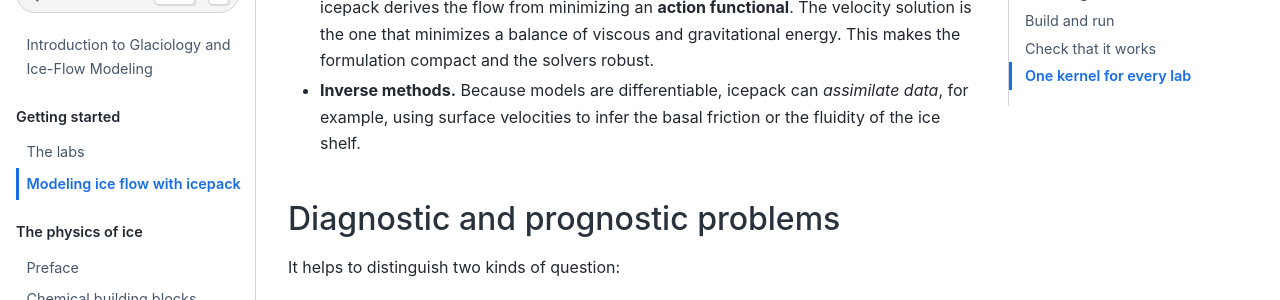
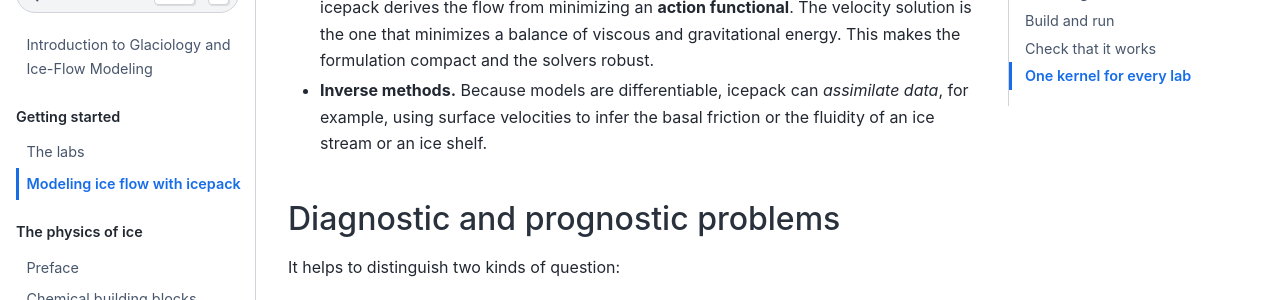
Before and after one commit to rice-glaciology/glaciology-book, a Jupyter Book: the page built from sections/modeling/icepack-intro.md, in a window 1280 px wide and 900 px high, scrolled down 450 px. Shown: the part 180-480 px from the top of the window. Built offline with Jupyter Book 1.0.4 settings and Sphinx 7.4.7 and the Sphinx Book theme 1.1.4, drawn with Linux system fonts in a browser that asks for light colours; pages that are not in the unit, such as notebooks, are missing from menus; cross-references to code outside the pages are shown as plain code.

Commit message:
Update icepack-intro.md

```diff
--- a/sections/modeling/icepack-intro.md
+++ b/sections/modeling/icepack-intro.md
@@ -8,7 +8,7 @@ icepack is a library for modeling the flow of glaciers and ice sheets. It is bui
 
 - **Physics by composition.** You choose a flow model — an ice shelf, a grounded ice stream, or a hybrid — and icepack assembles the corresponding equations. The rheology (Glen's law) and the boundary conditions are inputs you control.
 - **The action principle.** Rather than discretizing the momentum equations directly, icepack derives the flow from minimizing an **action functional**. The velocity solution is the one that minimizes a balance of viscous and gravitational energy. This makes the formulation compact and the solvers robust.
-- **Inverse methods.** Because models are differentiable, icepack can *assimilate data*, for example, using surface velocities to infer the basal friction or the fluidity of the ice shelf.
+- **Inverse methods.** Because models are differentiable, icepack can *assimilate data*, for example, using surface velocities to infer the basal friction or the fluidity of an ice stream or an ice shelf.
 
 ## Diagnostic and prognostic problems
 
```
